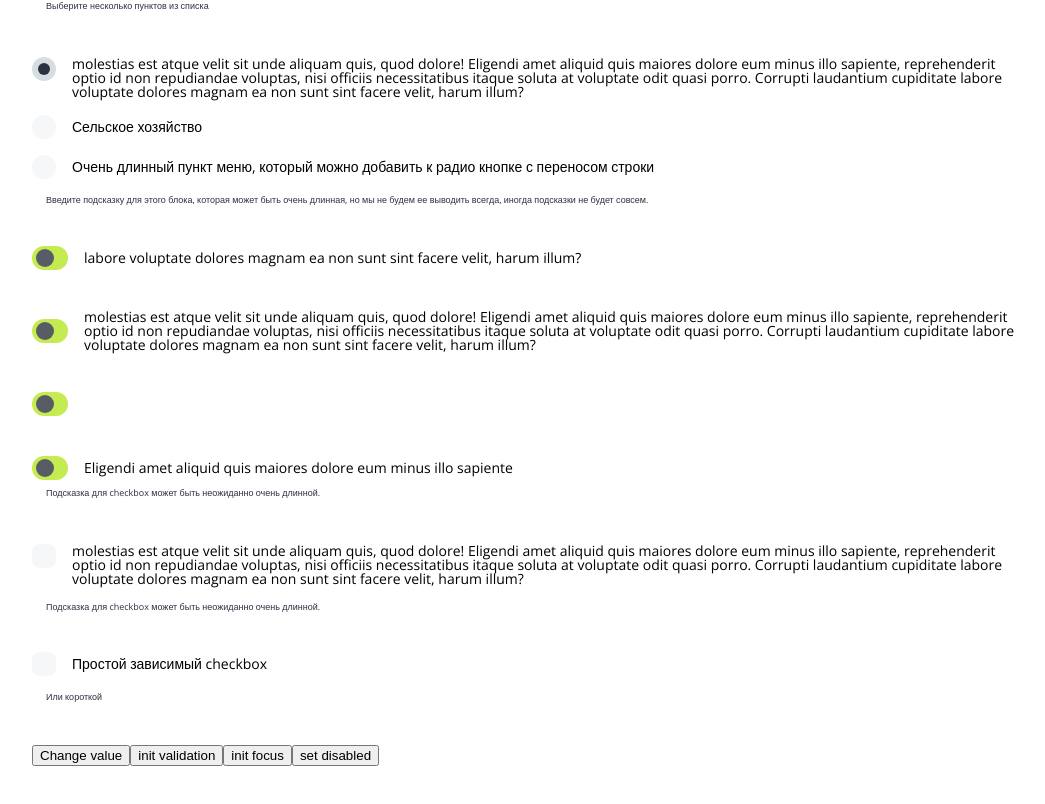
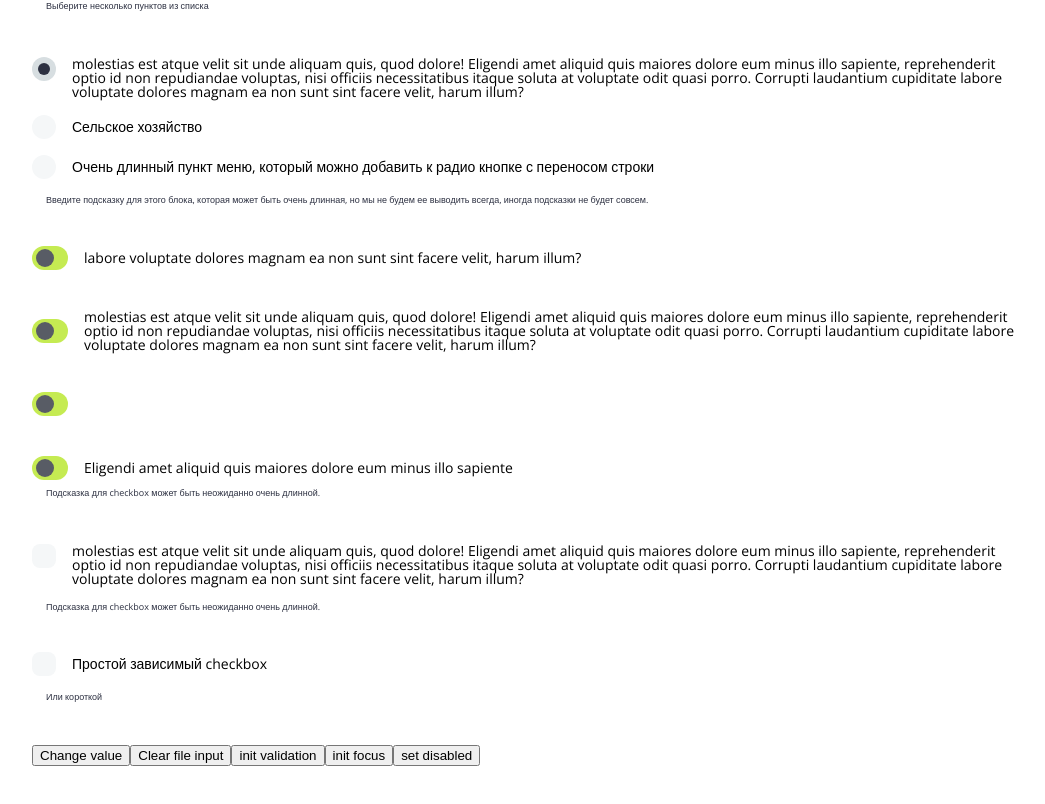
Before and after one commit to djembuka/form-controls, a Vue app: page / in a window 1280 px wide. Shown: the part 1242-2046 px from the top of the page, without its empty margins (108-1153 px from the left). Built offline with nearby package versions, Linux system fonts and the light colour scheme.

Commit message:
ControlFile clear watcher

```diff
--- a/src/App.vue
+++ b/src/App.vue
@@ -5,6 +5,7 @@
     :control="control"
   ></form-control>
   <button @click="changeValue">Change value</button>
+  <button @click="clearFileInput">Clear file input</button>
   <button @click="initValidation">init validation</button>
   <button @click="initFocus">init focus</button>
   <button @click="setDisabled">set disabled</button>
@@ -26,6 +27,11 @@ export default {
         control: this.$store.state.controls[0],
         value: '324234328',
         checked: true,
+      });
+    },
+    clearFileInput() {
+      this.$store.dispatch('clearFileInput', {
+        control: this.$store.state.controls[7],
       });
     },
     initValidation() {
--- a/src/components/controls/ControlFile.vue
+++ b/src/components/controls/ControlFile.vue
@@ -124,6 +124,14 @@ export default {
     },
     filename() {
       return this.control.value;
+    },
+    clearWatcher() {
+      return this.control.clearWatcher;
+    },
+  },
+  watch: {
+    clearWatcher() {
+      this.clearInputFile();
     },
   },
   methods: {
--- a/src/store.js
+++ b/src/store.js
@@ -333,6 +333,10 @@ export default createStore({
     },
   },
   mutations: {
+    clearFileInput(_, { control }) {
+      control.clearWatcher = !control.clearWatcher;
+      console.log(control.clearWatcher);
+    },
     changeFileValue(_, { control, value }) {
       control.value = value;
     },
@@ -376,6 +380,9 @@ export default createStore({
     },
   },
   actions: {
+    clearFileInput({ commit }, { control }) {
+      commit('clearFileInput', { control });
+    },
     changeControlValue({ commit }, { control, value, checked }) {
       switch (control.property) {
         case 'text':
```
